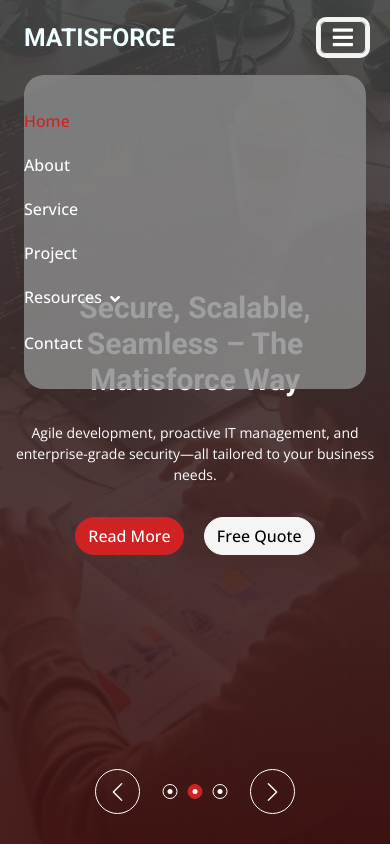
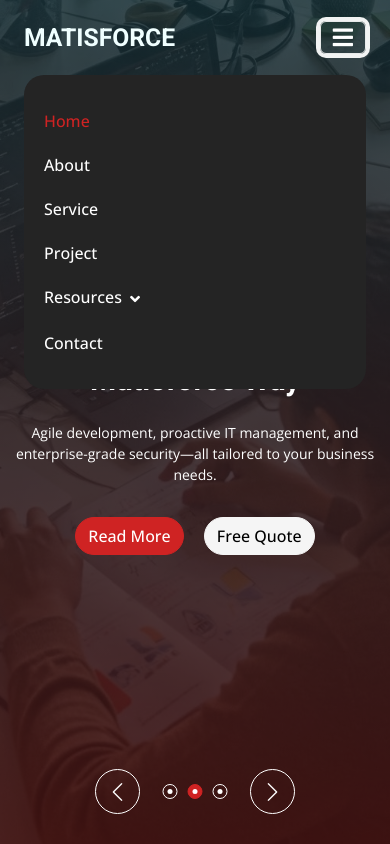
Before and after one commit to KyniskaOrg/MatisForce, a plain HTML site: page index.html in a window 390 px wide. Both pictures are taken after a click on the button 342 px from the left and 37 px from the top of the page. Shown: the top 844 px of the page. Drawn offline with nearby package versions, Linux system fonts and the light colour scheme.

Commit message:
fix page

```diff
--- a/css/style.css
+++ b/css/style.css
@@ -140,8 +140,9 @@
   }
 
   .navbar .navbar-nav {
-    background-color: #8b8b8bd2;
+    background-color: #242424;
     border-radius: 20px;
+    padding: 20px;
   }
 }
 
@@ -185,7 +186,7 @@
   height: 100%;
   background: linear-gradient(
     to bottom,
-    white,
+    rgba(0, 195, 255, 0.527),
     red
   ); /* White to Red gradient */
   opacity: 0.33; /* Adjust opacity for transparency */
```
